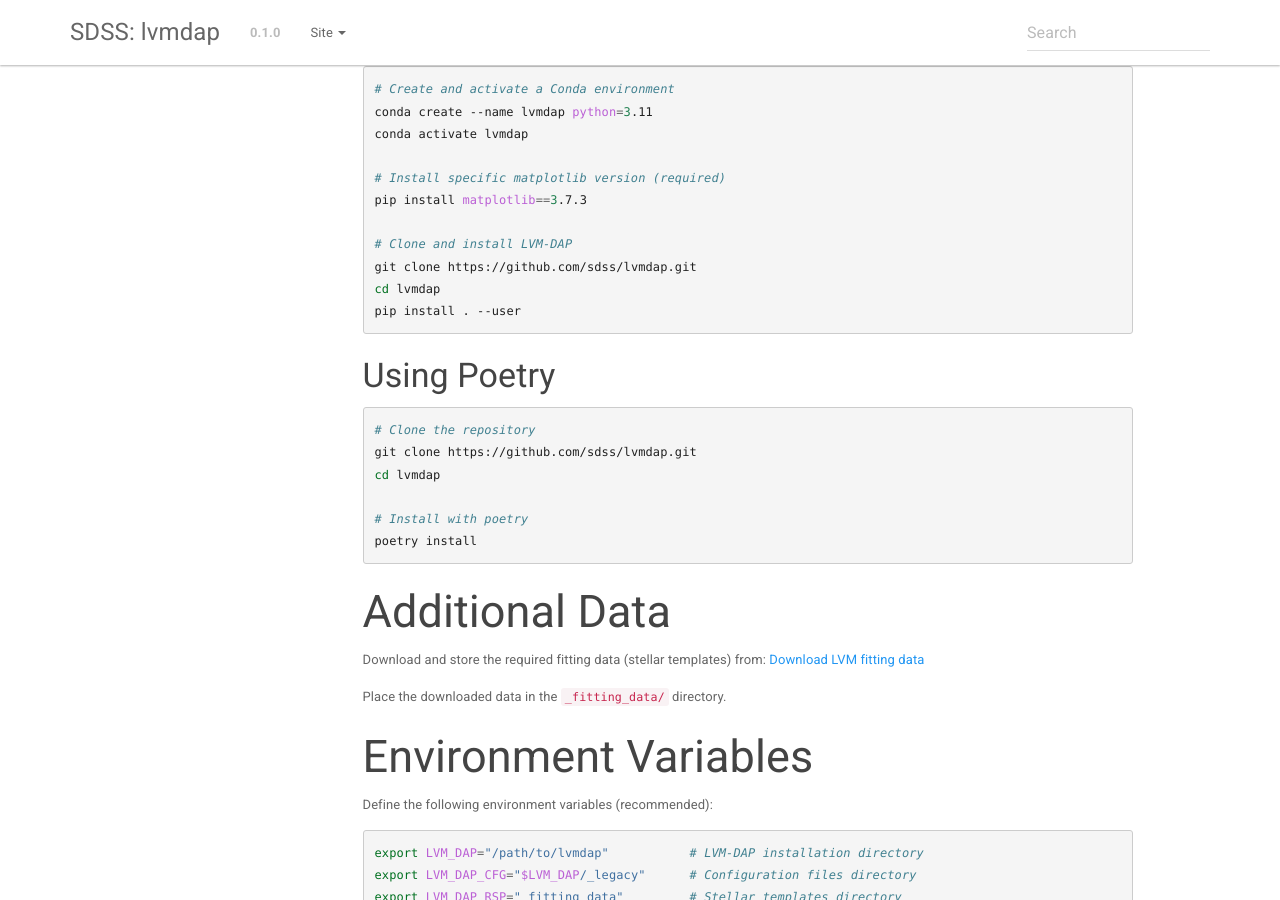
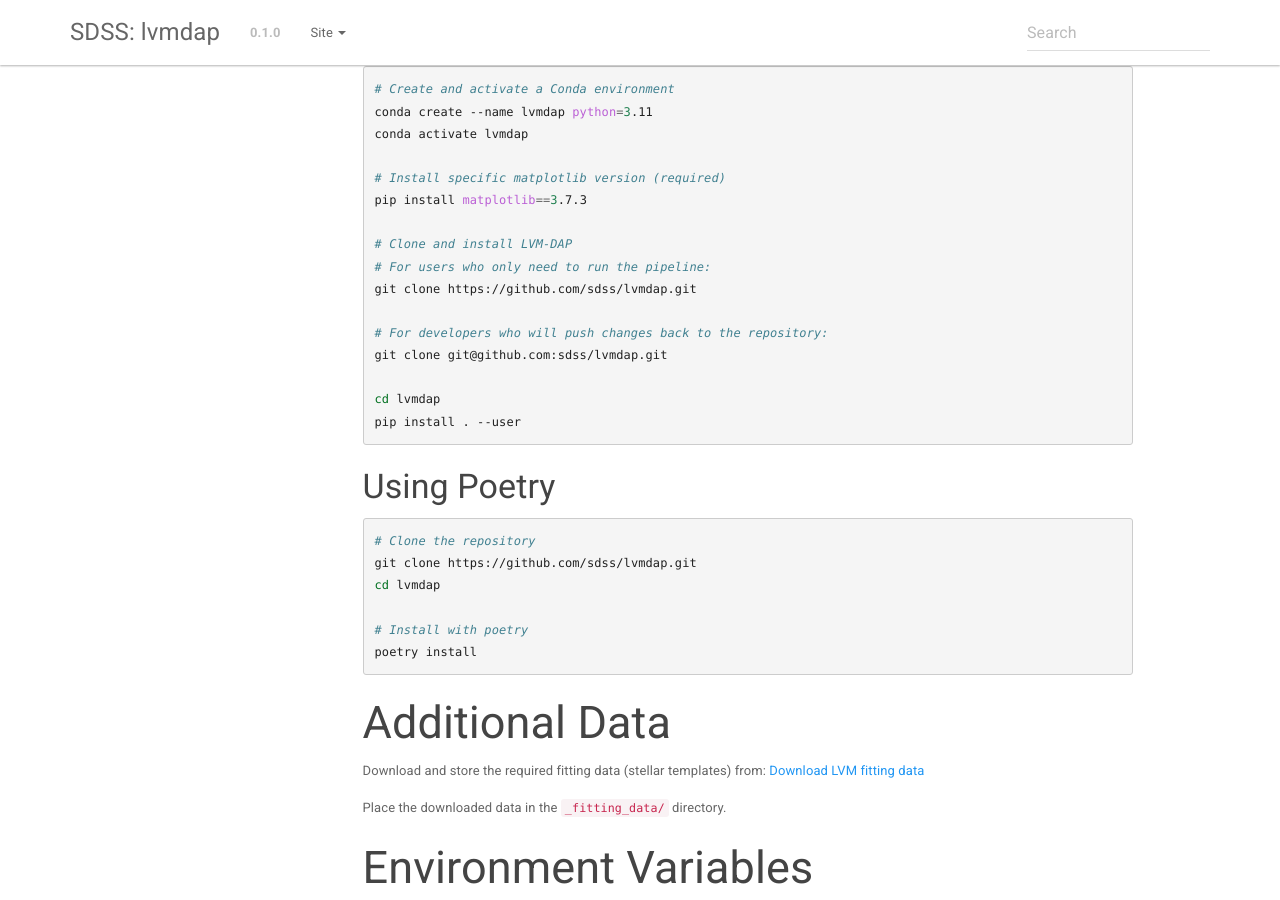
Before and after one commit to sdss/lvmdap, a Sphinx documentation site: the page built from docs/sphinx/source/Installation.rst, in a window 1280 px wide and 900 px high, scrolled down 525 px. Built offline with Sphinx 7.4.7, drawn with Linux system fonts in a browser that asks for light colours.

Commit message:
Update installation instructions for developers

```diff
--- a/docs/sphinx/source/Installation.rst
+++ b/docs/sphinx/source/Installation.rst
@@ -32,7 +32,12 @@ Using Conda (Recommended)
     pip install matplotlib==3.7.3
 
     # Clone and install LVM-DAP
+    # For users who only need to run the pipeline:
     git clone https://github.com/sdss/lvmdap.git
+
+    # For developers who will push changes back to the repository:
+    git clone git@github.com:sdss/lvmdap.git
+
     cd lvmdap
     pip install . --user
 
```
Also changed, not shown: README.md (+7 -1 lines).
